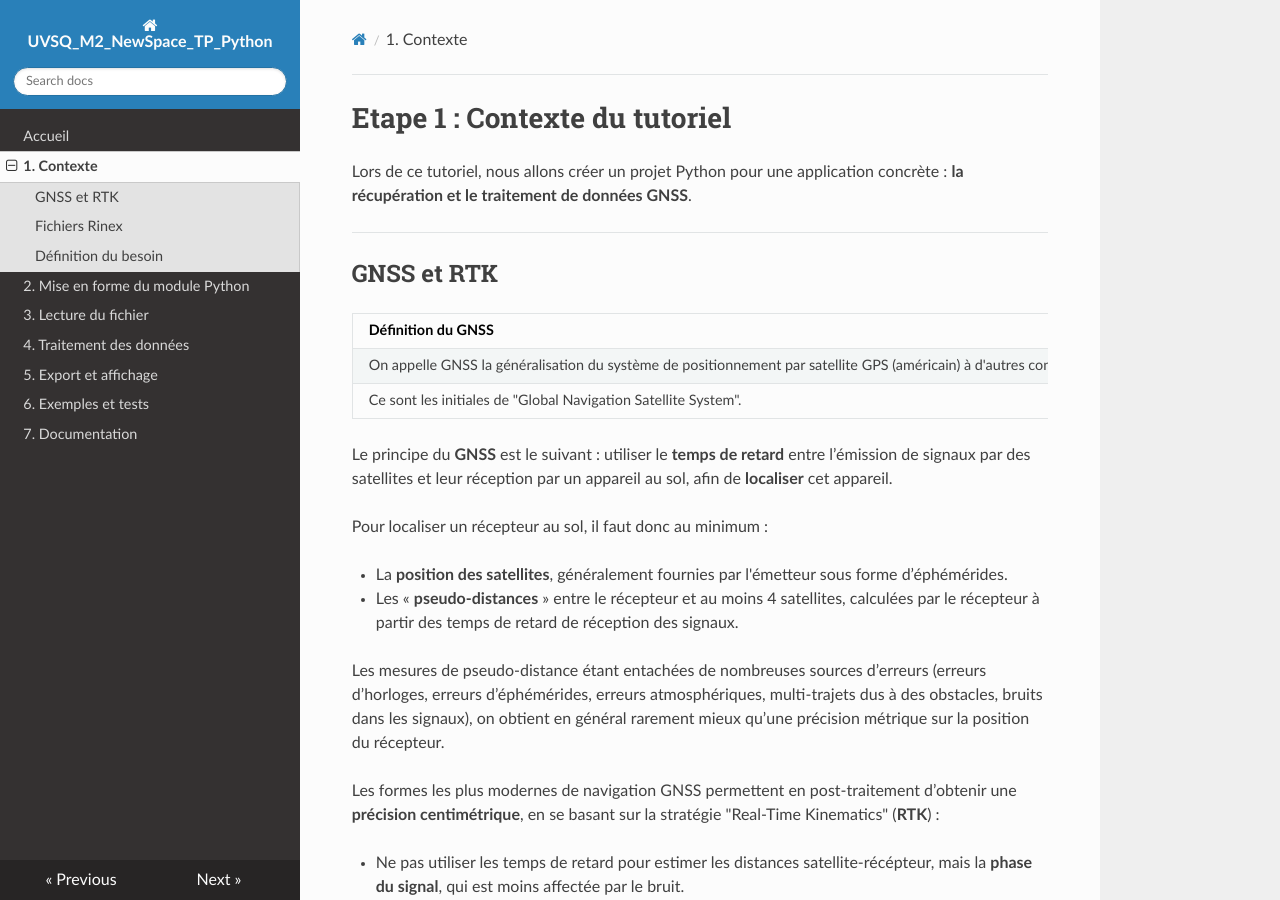
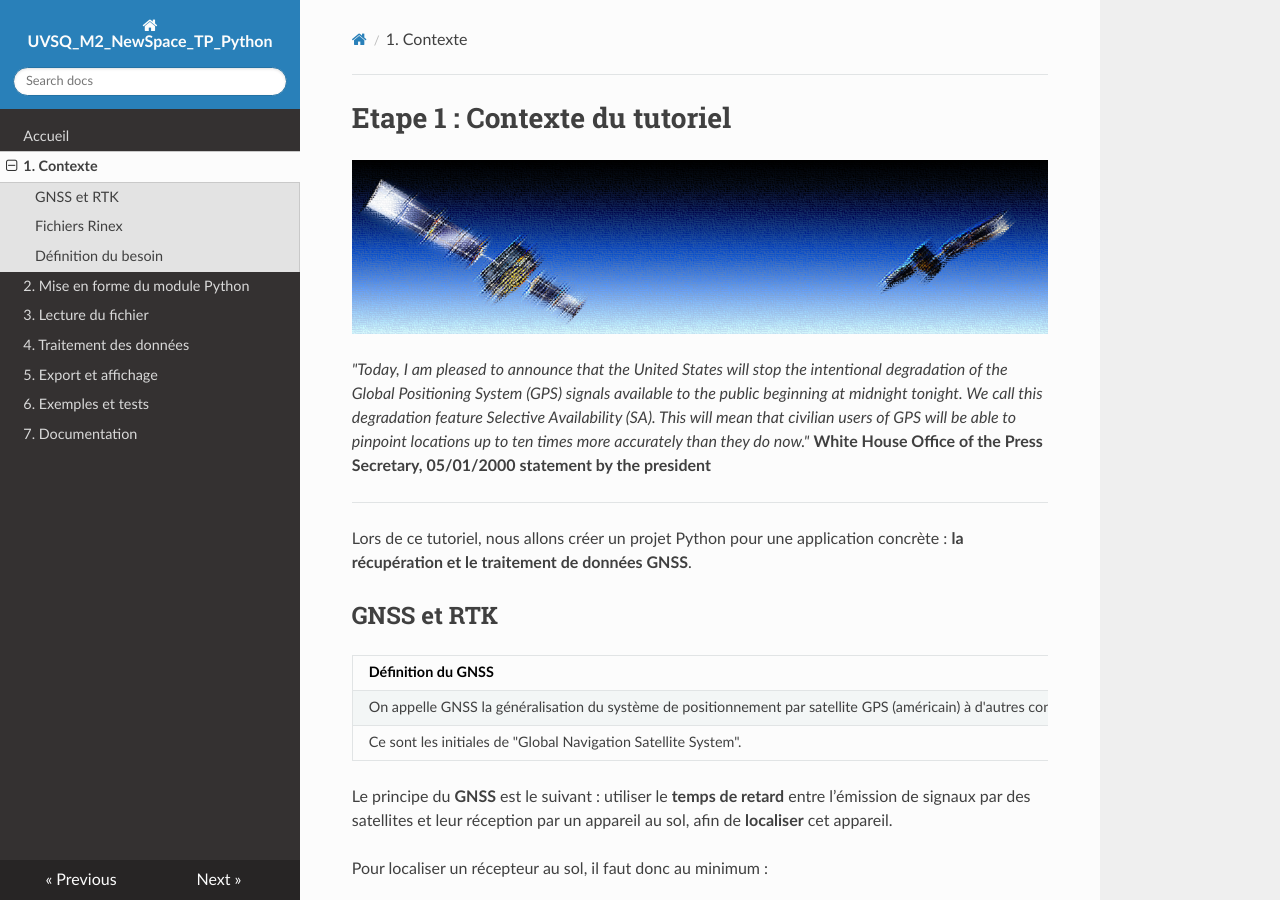
Before and after one commit to NicOudart/UVSQ_M2_NewSpace_TP_Python, an MkDocs documentation site: the page built from docs/1_Contexte.md, in a window 1280 px wide and 900 px high. Built offline with MkDocs 1.6.1, drawn with Linux system fonts in a browser that asks for light colours; nearby versions of some CDN libraries.

Commit message:
-Adding header to context.

```diff
--- a/docs/1_Contexte.md
+++ b/docs/1_Contexte.md
@@ -1,8 +1,13 @@
 # Etape 1 : Contexte du tutoriel
 
-Lors de ce tutoriel, nous allons créer un projet Python pour une application concrète : **la récupération et le traitement de données GNSS**.
+![En-tête TP ROXI](img/Header.png)
+
+_"Today, I am pleased to announce that the United States will stop the intentional degradation of the Global Positioning System (GPS) signals available to the public beginning at midnight tonight. We call this degradation feature Selective Availability (SA). This will mean that civilian users of GPS will be able to pinpoint locations up to ten times more accurately than they do now."_
+**White House Office of the Press Secretary, 05/01/2000 statement by the president**
 
 ---
+
+Lors de ce tutoriel, nous allons créer un projet Python pour une application concrète : **la récupération et le traitement de données GNSS**.
 
 ## GNSS et RTK
 
```
Also changed, not shown: docs/img/Header.png (added).
